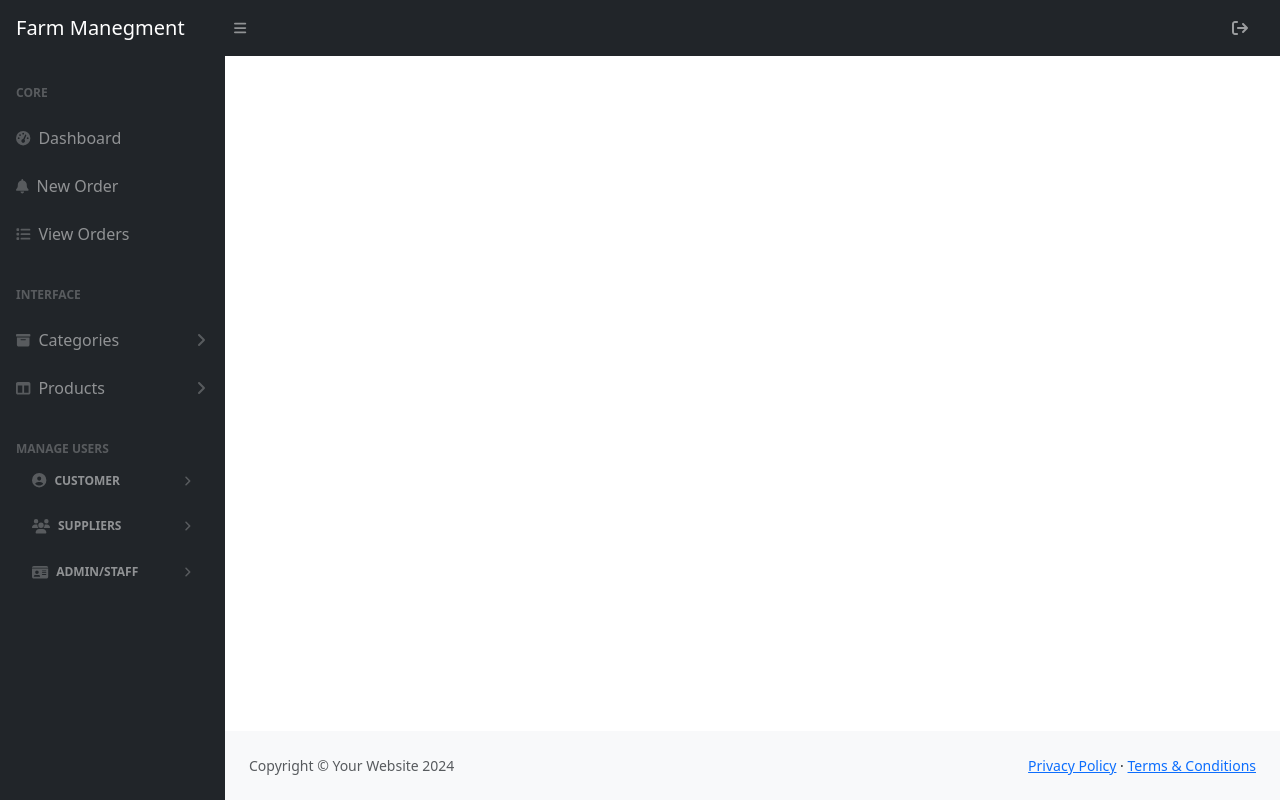
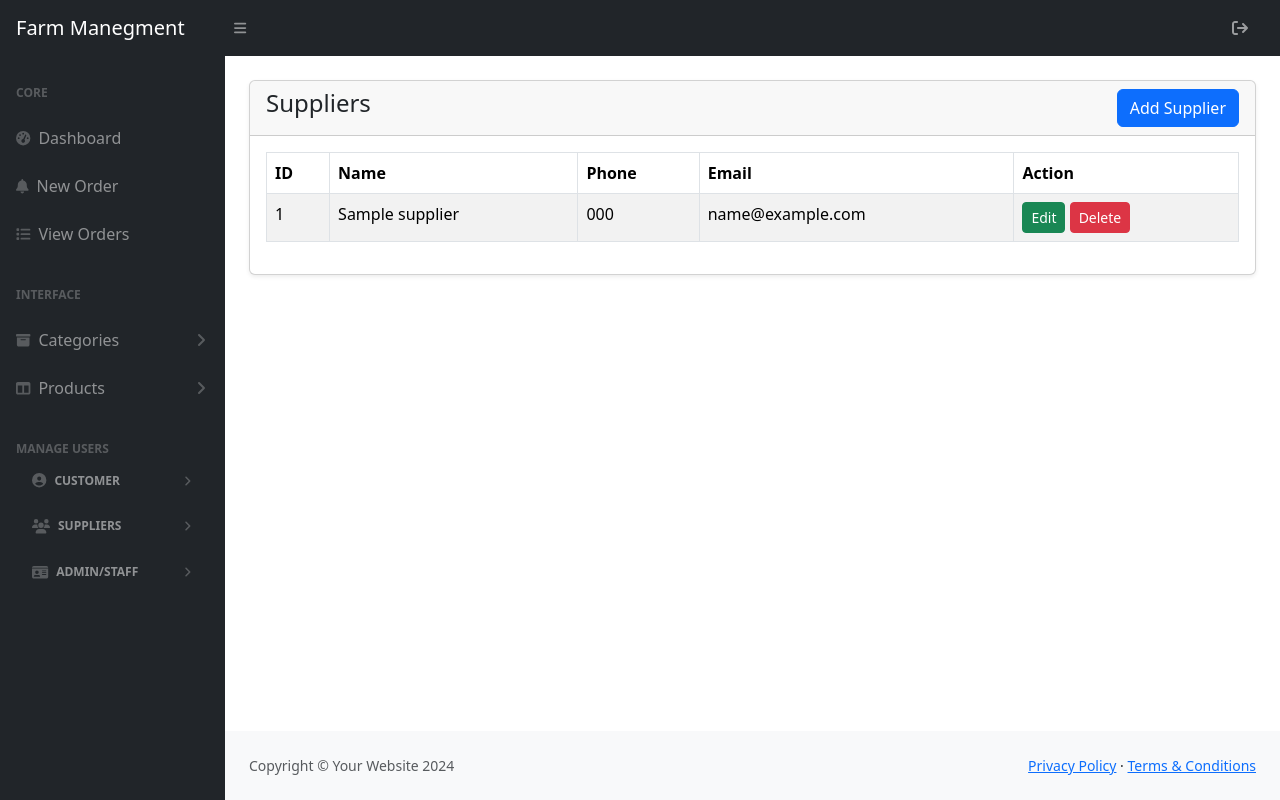
Before and after one commit to SahanMewantha/pos, a PHP site: page /admin/suplier.php in a window 1280 px wide. Run offline with PHP 8.4, Linux system fonts and the light colour scheme; tables that the repository leaves empty or names only in its code hold one stand-in row (values such as "Sample post"); some libraries are stand-ins or nearby versions.

Commit message:
view supp

```diff
--- a/admin/code.php
+++ b/admin/code.php
@@ -233,10 +233,10 @@
             ];
             $result=insert('suppliers',$data);
             if($result){
-                redirct('suplier.php','customers Added...!.');
+                redirct('suplier.php','Supplier Added...!.');
             }
             else{
-                redirct('supplier-create.php','Somthin went wrong.');
+                redirct('supplier-create.php','Somthing went wrong.');
             }
 
         }
--- a/admin/suplier.php
+++ b/admin/suplier.php
@@ -1,5 +1,80 @@
 <?php include ('includes/header.php'); ?>
+
+<div class="container-fluid px-4">
+
+    <div class="card mt-4 shadow-sm">
+        <div class="card-header">
+            <h4 class="mb-0">Suppliers
+            <a href="supplier-create.php" class="btn btn-primary float-end">Add Supplier</a>
+            </h4>
+        </div>
+        <div class="card-body">
+        <?php alertMessage(); ?>
+
+        <?php
+        $suppliers=getall('suppliers');
+        if(!$suppliers){
+            echo '<h4>Somthing went Wrong...! </h4>';
+            return false;
+        }
+
+        if(mysqli_num_rows($suppliers)>0)
+        {
+        ?>
+        <div class="table-responsive">
+            <table class="table table-striped table-bordered">
+                <thead>
+                    <tr>
+                        <th>ID</th>
+                        <th>Name</th>
+                        <th>Phone</th>
+                        <th>Email</th>
+                        <th>Action</th>
+                    </tr>
+                </thead>
+                <tbody>
+
+
+                    <?php foreach($suppliers as $Item) :  ?>
+                    <tr>
+                        <td><?= $Item['id'] ?></td>
+                        <td><?= $Item['cusname'] ?></td>
+                        <td><?= $Item['phone'] ?></td>
+                        <td><?= $Item['email'] ?></td>
+                        <td>
+                            <a href="suppliers-edit.php?id=<?=  $Item['id'] ?>" class="btn btn-success btn-sm">Edit</a>
+                            <a href="suppliers-delete.php?id=<?=  $Item['id'] ?>"
+                              class="btn btn-danger btn-sm"
+                              onclick="return confirm('Are you sure you went to delete this')">
+                              Delete
+                            </a>
+
+                        </td>
+
+                    </tr>
+                    <?php endforeach; ?>
+
+
+                </tbody>
+            </table>
+        </div>
+        <?php
+                    }
+                        else
+                        {
+                    ?>
+                            <tr>
+                                <td colspan="4">No record Found</td>
+                            </tr>
+                    <?php
+                    }
+        ?>
+    </div>
+    </div>
 
 
 
+</div>
+
+
 <?php include('includes/footer.php'); ?>
--- a/admin/supplier-create.php
+++ b/admin/supplier-create.php
@@ -4,7 +4,7 @@
     <div class="card mt-4 shadow">
     <div class="card-header">
             <h4 class="mb-0">Add Supplier
-            <a href="customer.php" class="btn btn-danger float-end">Back</a>
+            <a href="suplier.php" class="btn btn-danger float-end">Back</a>
             </h4>
     </div>
 
```
